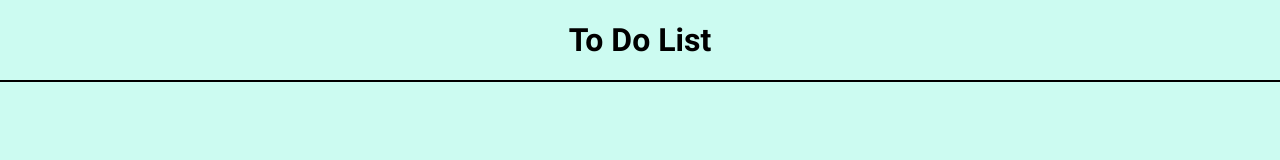
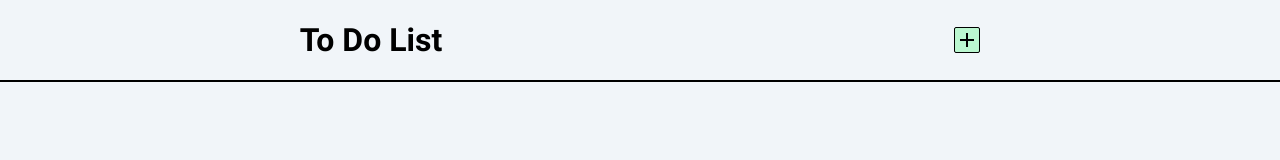
Before and after one commit to AkioKane/to-do, a website built with webpack: page src/index.html in a window 1280 px wide. Built offline with nearby package versions, Linux system fonts and the light colour scheme.

Commit message:
Add btn add and recolor page

```diff
--- a/src/index.html
+++ b/src/index.html
@@ -10,8 +10,15 @@
   <div class="main">
     <header>
       <h1>To Do List</h1>
+      <button class="add">
+        <img src="./assets/add.svg" alt="add">
+      </button>
     </header>
     <hr>
+
+    <div class="container">
+      <div id="content"></div>
+    </div>
 
   </div>
 
--- a/src/index.js
+++ b/src/index.js
@@ -1 +1,2 @@
 import "./style.css"
+import "./assets/add.svg"
--- a/src/style.css
+++ b/src/style.css
@@ -4,7 +4,8 @@
 }
 
 :root {
-  --bg-color: #ccfbf1;
+  --bg-color: #f1f5f9;
+  --btn-active: #a1a1aa;
 }
 
 * {
@@ -38,3 +39,16 @@ hr {
 header h1:hover {
   opacity: 0.5;
 }
+
+.add {
+  display: flex;
+  border: 1px solid black;
+  margin-left: 40vw;
+  border-radius: 2px;
+  transition: all 0.1s ease;
+  background-color: #bbf7d0;
+}
+
+.add:active {
+  background-color: var(--btn-active);
+}
--- a/webpack.config.js
+++ b/webpack.config.js
@@ -24,6 +24,13 @@ module.exports = {
         use: ['style-loader', 'css-loader'],
       },
       {
+        test: /\.(png|svg|jpg|jpeg|gif)$/i,
+        type: 'asset/resource',
+        generator: {
+          filename: 'assets/[name][ext][query]'
+        }
+      },
+      {
         test: /\.(woff|woff2|ttf)$/i,
         type: 'asset/resource',
         generator: {
```
Also changed, not shown: dist/assets/add.svg (added), dist/index.html, dist/main.bundle.js, src/assets/add.svg (added).
